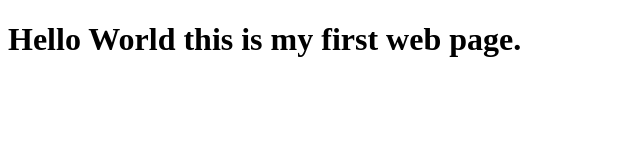
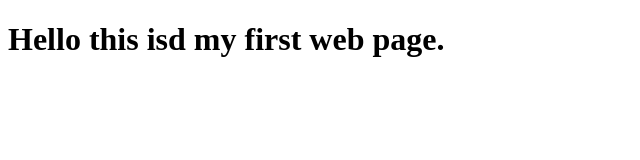
Before and after one commit to WPBASILAHMAD/Demo, a plain HTML site: page index.html in a window 1280 px wide. Shown: the whole page, without its empty margins (0-640 px from the left). Drawn offline with Linux system fonts and the light colour scheme.

Commit message:
first commit

```diff
--- a/index.html
+++ b/index.html
@@ -7,6 +7,6 @@
 	<title>GFG</title>
 </head>
 <body>
-	<h1>Hello World this is my first web page.</h1>
+	<h1>Hello  this isd my first web page.</h1>
 </body>
 </html>
```
